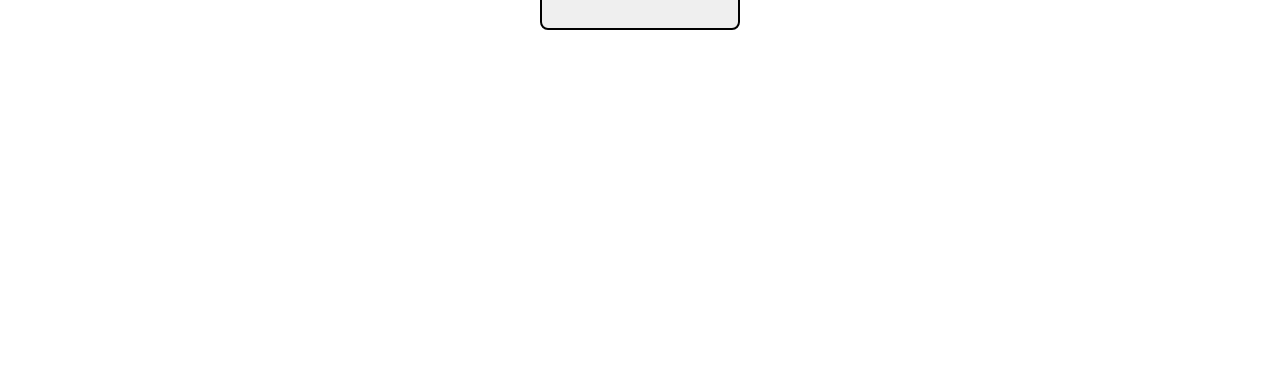
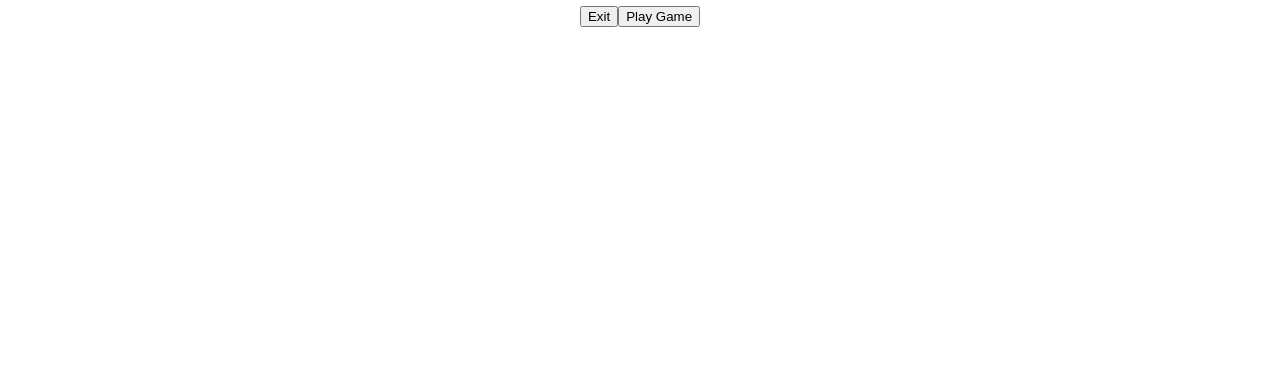
Before and after one commit to TmTanky/Memory-Game, a website with bundled scripts: page index.html in a window 1280 px wide. Shown: the part 423-800 px from the top of the page. Built offline with nearby package versions, Linux system fonts and the light colour scheme.

Commit message:
feat: added game menu and it's functionality
- Exit button to close window
- Start button to start the game

feat/game-menu

```diff
--- a/src/main.ts
+++ b/src/main.ts
@@ -1,3 +1,34 @@
+const gameMenu = document.createElement('div')
+const gameTitle = document.createElement('h1')
+gameTitle.innerHTML = 'Memory Game'
+gameMenu.classList.add('game-menu-container')
+const exitButton = document.createElement('button')
+const startButton = document.createElement('button')
+const topPortion = document.createElement('div')
+const bottomPortion = document.createElement('div')
+
+exitButton.innerText = 'Exit'
+startButton.innerText = 'Play Game'
+
+document.body.appendChild(gameMenu)
+gameMenu.appendChild(topPortion)
+gameMenu.appendChild(bottomPortion)
+
+topPortion.appendChild(gameTitle)
+
+bottomPortion.appendChild(exitButton)
+bottomPortion.appendChild(startButton)
+
+startButton.addEventListener('click', () => {
+  gameMenu.style.visibility = 'hidden'
+})
+
+exitButton.addEventListener('click', () => {
+  window.close()
+})
+
+// Creating Cards Logic
+
 const rootCardsContainer = document.querySelector('.cards') as HTMLDivElement
 const restartButton = document.querySelector(
   '.restart-button'
@@ -29,6 +60,8 @@ const createCards = () => {
 }
 
 createCards()
+
+// Card Functionality
 
 const cards = document.querySelectorAll('.card')
 
@@ -70,6 +103,8 @@ cards.forEach((item) => {
   })
 })
 
+// Reset Game Logic
+
 const cardsObserver = new MutationObserver((mutations) => {
   const cardsLength = mutations[0].target.childNodes.length
 
--- a/styles/styles.css
+++ b/styles/styles.css
@@ -48,6 +48,17 @@
     display: none;
 }
 
-/* .hide {
-    transform: rotatey(180deg);
-} */
+/* Game Menu Styling */
+
+.game-menu-container {
+  display: flex;
+  top: 0;
+  left: 0;
+  position: fixed;
+  background-color: white;
+  height: 100%;
+  width: 100%;
+  flex-direction: column;
+  justify-content: center;
+  align-items: center;
+}
```
